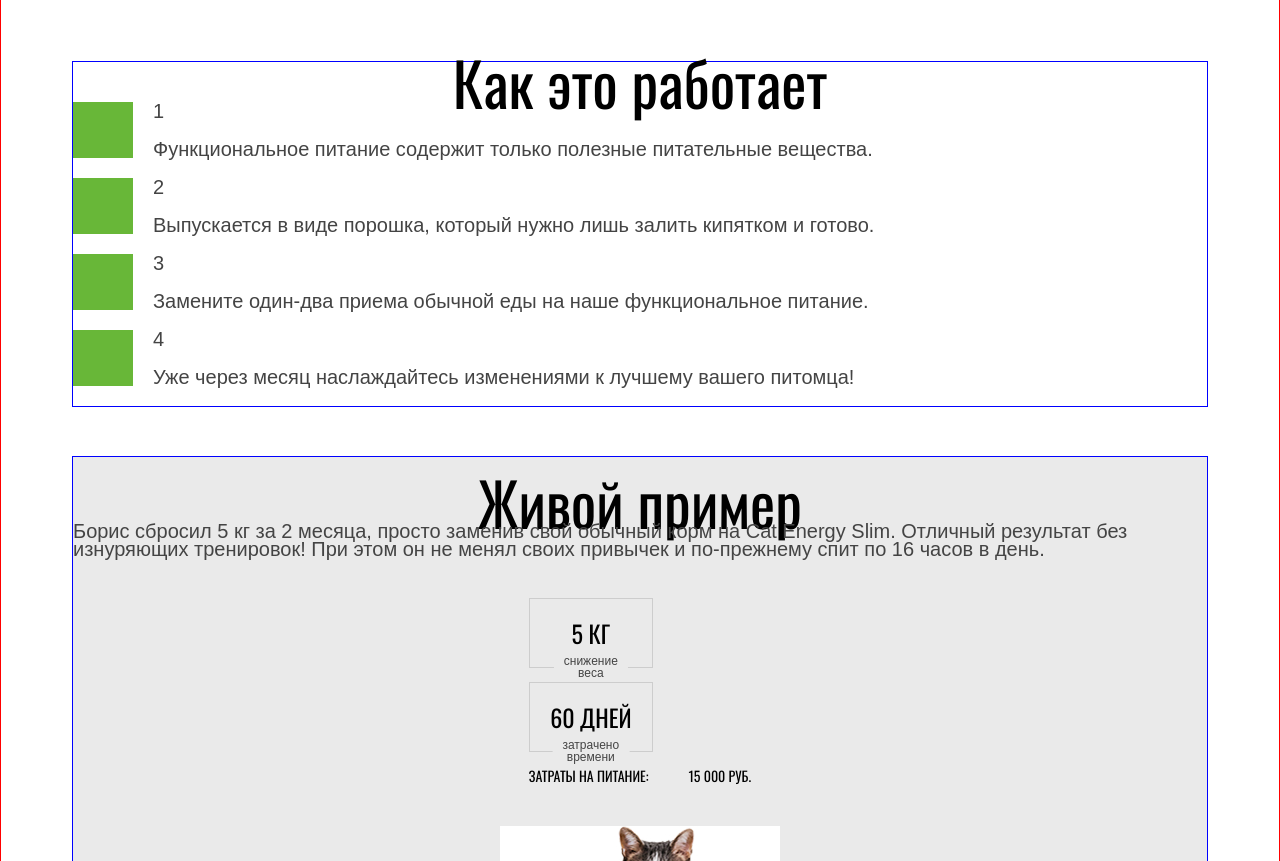
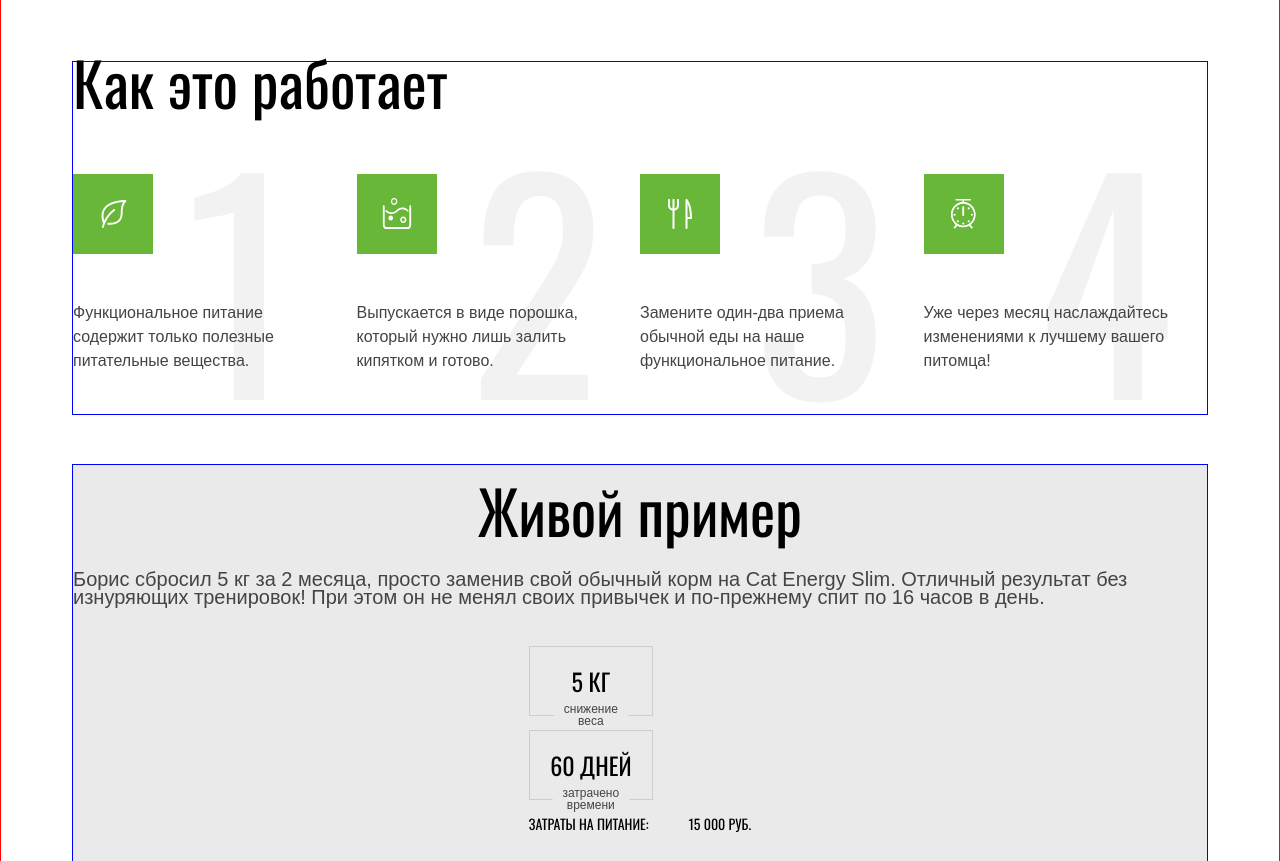
Before and after one commit to SJ23y/Cat-Energy, a website: page source/index.html in a window 1280 px wide. Shown: the part 1075-1936 px from the top of the page. Drawn offline with nearby package versions, Linux system fonts and the light colour scheme; files that its build step writes are made by us from their sources.

Commit message:
feat: added layout for features section

```diff
--- a/source/sass/blocks/features.scss
+++ b/source/sass/blocks/features.scss
@@ -1,17 +1,49 @@
 @use "../globals/variables.scss" as *;
 
 .features {
+  display: flex;
+  flex-direction: column;
   margin-bottom: 49px;
 }
 
 .features__title {
   margin-bottom: 40px;
+
+  @media (min-width: $tablet-width) {
+    align-self: start;
+    margin-bottom: 32px;
+  }
+}
+
+.features__list {
+  @media (min-width: $tablet-width) {
+    display: grid;
+    grid-template-columns: 383px 1fr;
+    row-gap: 37px;
+  }
+
+  @media (min-width: $desktop-width) {
+    grid-template-columns: repeat(4, 1fr);
+    row-gap: 37px;
+  }
 }
 
 .features__item {
   position: relative;
+  display: flex;
   padding-left: 80px;
   margin-bottom: 20px;
+  min-height: 60px;
+
+  @media (min-width: $tablet-width) {
+    flex-direction: column;
+    min-height: 280px;
+    padding: 0;
+    margin: 0;
+    padding-top: 151px;
+    font-size: 16px;
+    line-height: 24px;
+  }
 }
 
 .features__item::before {
@@ -19,11 +51,59 @@
   top: 0;
   left: 0;
   width: 60px;
-  height: 100%;
+  aspect-ratio: 1 / 1;
   background-color: $basic-green;
+  background-repeat: no-repeat;
+  background-position: 50% 50%;
   content: "";
+
+  @media (min-width: $tablet-width) {
+    top: 40px;
+    width: 80px;
+  }
+}
+
+.features__item:first-child::before {
+  background-image: url('../../img/features/icon-leaf.svg');
+}
+
+.features__item:nth-child(2)::before {
+  background-image: url('../../img/features/icon-tub.svg');
+}
+
+.features__item:nth-child(3)::before {
+  background-image: url('../../img/features/icon-cutlery.svg');
+}
+
+.features__item:last-child::before {
+  background-image: url('../../img/features/alarm-icon.svg');
 }
 
 .features__item:last-child {
   margin-bottom: 0;
 }
+
+.features__item-number {
+  display: none;
+
+  @media (min-width: $tablet-width) {
+    position: absolute;
+    top: 0;
+    left: 113px;
+    z-index: -1;
+    display: block;
+    height: 100%;
+    font-family: $font-heading;
+    font-size: 280px;
+    line-height: 280px;
+    color: $basic-gray;
+    content: "";
+  }
+}
+
+
+.features__text {
+  @media (min-width: $tablet-width) {
+    width: 245px;
+  }
+}
--- a/source/sass/blocks/page-header.scss
+++ b/source/sass/blocks/page-header.scss
@@ -6,6 +6,7 @@
   justify-content: space-between;
   align-items: center;
   padding: 10px 0 17px;
+  margin: 0 auto;
   outline: 1px solid orange;
 
   @media (min-width: $tablet-width) {
--- a/source/sass/style.scss
+++ b/source/sass/style.scss
@@ -6,6 +6,7 @@
 
 // Blocks
 
+@use "./blocks/page-main.scss";
 @use "./blocks/additional-products.scss";
 @use "./blocks/additional-info.scss";
 @use "./blocks/button.scss";
@@ -23,7 +24,6 @@
 @use "./blocks/main-nav.scss";
 @use "./blocks/page.scss";
 @use "./blocks/page-header.scss";
-@use "./blocks/page-main.scss";
 @use "./blocks/page-form.scss";
 @use "./blocks/page-catalog.scss";
 @use "./blocks/page-footer.scss";
```
Also changed, not shown: source/img/features/alarm-icon.svg (added), source/img/features/icon-cutlery.svg (added), source/img/features/icon-leaf.svg (added), source/img/features/icon-tub.svg (added).
